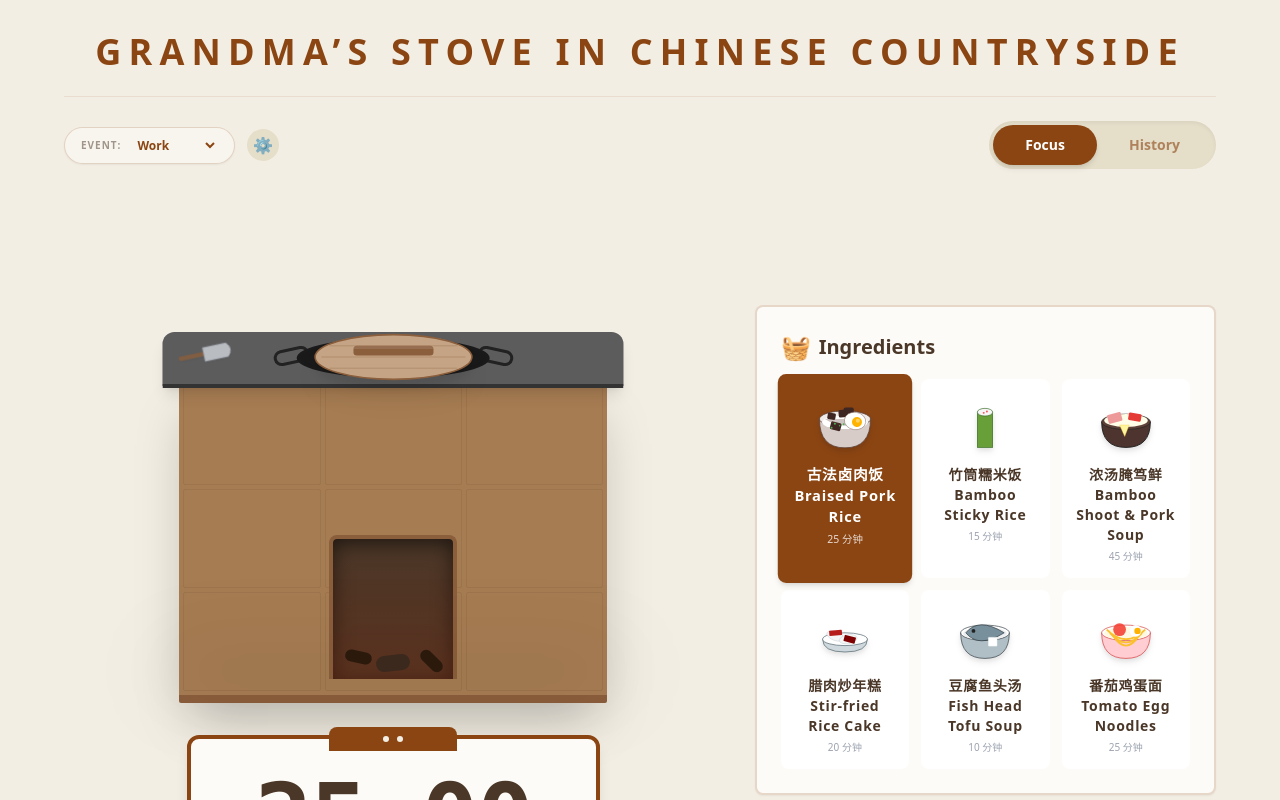
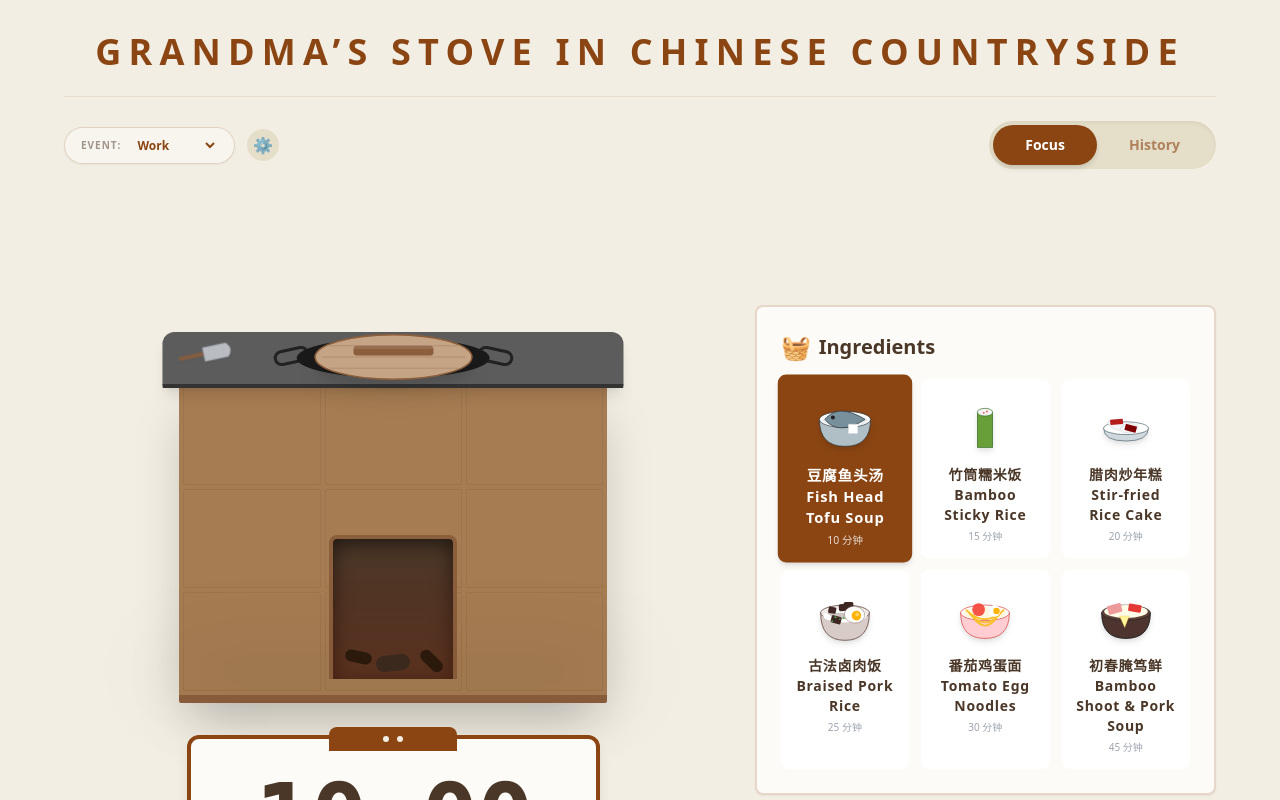
Before and after one commit to hayami1-tech/focus-tool---do-you-like-Chinese-food-, a React (Vite) app: page / in a window 1280 px wide. Shown: the top 800 px of the page. Built offline with nearby package versions, Linux system fonts and the light colour scheme.

Commit message:
Update constants.ts

```diff
--- a/constants.ts
+++ b/constants.ts
@@ -1,13 +1,12 @@
-
 import { FoodItem } from './types';
 
 export const FOOD_ITEMS: FoodItem[] = [
+  { id: 'fish', name: '豆腐鱼头汤 Fish Head Tofu Soup', iconName: 'fish', duration: 10, color: '#166534' },
+  { id: 'rice', name: '竹筒糯米饭 Bamboo Sticky Rice', iconName: 'rice', duration: 15, color: '#fef3c7' },
+  { id: 'cake', name: '腊肉炒年糕 Stir-fried Rice Cake', iconName: 'cake', duration: 20, color: '#fde047' },
   { id: 'lurou', name: '古法卤肉饭 Braised Pork Rice', iconName: 'lurou', duration: 25, color: '#f8fafc' },
-  { id: 'rice', name: '竹筒糯米饭 Bamboo Sticky Rice', iconName: 'rice', duration: 15, color: '#fef3c7' },
-  { id: 'stew', name: '浓汤腌笃鲜 Bamboo Shoot & Pork Soup', iconName: 'stew', duration: 45, color: '#7c2d12' },
-  { id: 'cake', name: '腊肉炒年糕 Stir-fried Rice Cake', iconName: 'cake', duration: 20, color: '#fde047' },
-  { id: 'fish', name: '豆腐鱼头汤 Fish Head Tofu Soup', iconName: 'fish', duration: 10, color: '#166534' },
-  { id: 'noodle', name: '番茄鸡蛋面 Tomato Egg Noodles', iconName: 'noodle', duration: 25, color: '#f5f5f5' },
+  { id: 'noodle', name: '番茄鸡蛋面 Tomato Egg Noodles', iconName: 'noodle', duration: 30, color: '#f5f5f5' }, // 顺便帮你把这道菜改成了 30min
+  { id: 'stew', name: '初春腌笃鲜 Bamboo Shoot & Pork Soup', iconName: 'stew', duration: 45, color: '#7c2d12' },
 ];
 
 export const BREAK_ITEMS: FoodItem[] = [
```
